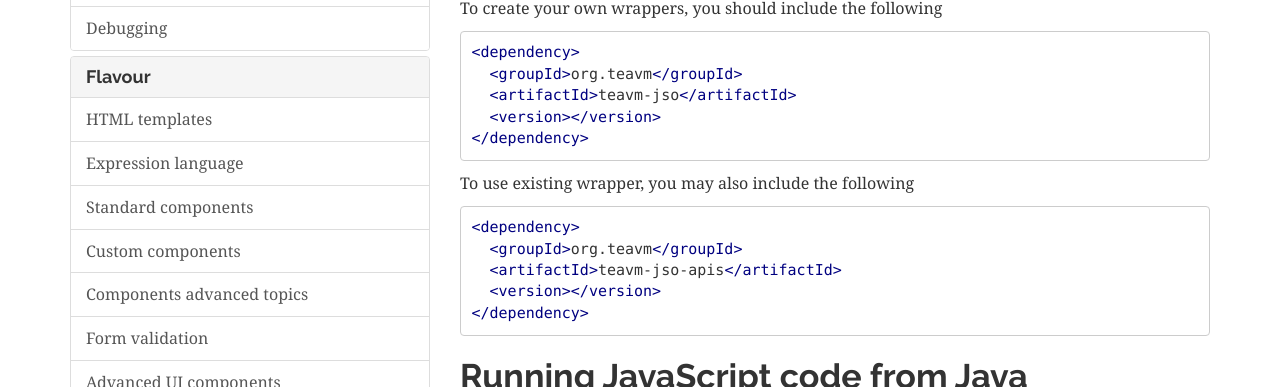
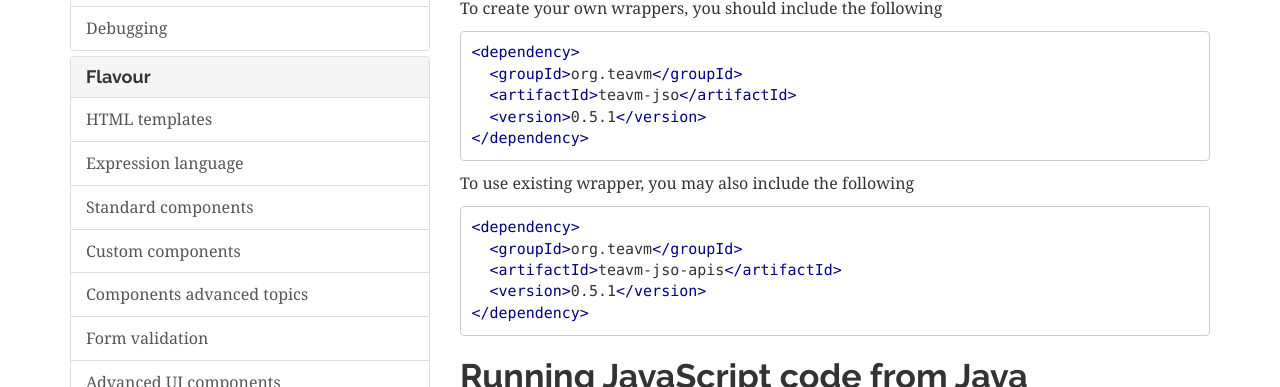
Before and after one commit to konsoletyper/teavm-site, a Jekyll site: the page built from _docs/runtime/jso.md, in a window 1280 px wide and 900 px high, scrolled down 326 px. Shown: the part 152-539 px from the top of the window. Built offline with Jekyll 4.4.1, drawn with Linux system fonts in a browser that asks for light colours.

Commit message:
Fix version number reference in JSO page

````diff
--- a/_docs/runtime/jso.md
+++ b/_docs/runtime/jso.md
@@ -23,7 +23,7 @@ To create your own wrappers, you should include the following
 <dependency>
   <groupId>org.teavm</groupId>
   <artifactId>teavm-jso</artifactId>
-  <version>{{ site.teavm.version }}</version>
+  <version>{{ site.teavm_version }}</version>
 </dependency>
 ```
 
@@ -33,7 +33,7 @@ To use existing wrapper, you may also include the following
 <dependency>
   <groupId>org.teavm</groupId>
   <artifactId>teavm-jso-apis</artifactId>
-  <version>{{ site.teavm.version }}</version>
+  <version>{{ site.teavm_version }}</version>
 </dependency>
 ```
 
````
